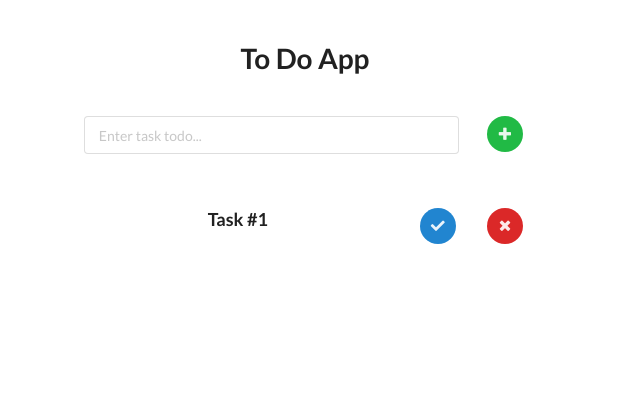
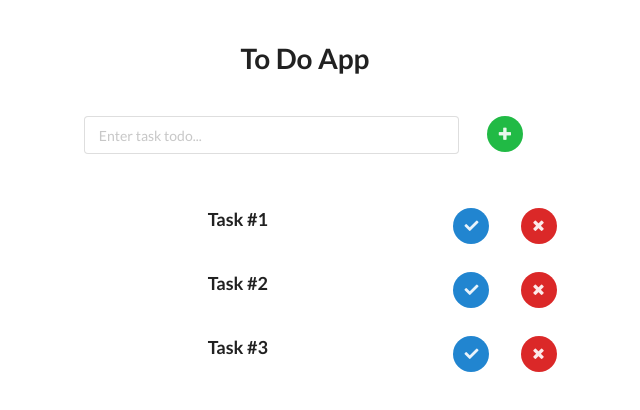
Before and after one commit to sidharthcodes/todo-react-app, a React (Create React App) app: page / in a window 1280 px wide. Shown: the top 410 px of the page, without its empty margins (335-975 px from the left). Built offline with nearby package versions, Linux system fonts and the light colour scheme.

Commit message:
add todo items

```diff
--- a/src/App.js
+++ b/src/App.js
@@ -1,4 +1,4 @@
-import React from "react";
+import React, {useState} from "react";
 
 import Form from "./components/Form";
 import List from "./components/List";
@@ -6,20 +6,33 @@ import Section from "./components/Section";
 
 const appTitle = "To Do App";
 
+const list = [
+    {title: "Task #1", completed: false},
+    {title: "Task #2", completed: false},
+    {title: "Task #3", completed: false}
+];
+
+
 const App = () => {
+    const [todoList, setTodoList] = useState(list);
+
+    const addTodo = (item) => {
+        setTodoList(oldList => [...oldList, item]); // spread operator
+    }
+
     return(
         <div className="ui container center aligned">
             <Section>
                 <h1>{appTitle}</h1>
             </Section>
             <Section>
-        <Form />
+                <Form addTodo={addTodo} />
             </Section>
             <Section>
-        <List />
+                <List list={todoList} />
             </Section>
         </div>
-  )
+    );
 }
 
 export default App;
--- a/src/components/Form.js
+++ b/src/components/Form.js
@@ -1,6 +1,6 @@
 import React, {useState} from "react";
 
-const Form = () => {
+const Form = ({ addTodo }) => {
 
     const [inputValue, setInputvalue] = useState("");
 
@@ -8,8 +8,15 @@ const Form = () => {
         setInputvalue(event.target.value);
     }
 
+    const handleFromSubmit = (event) => {
+        event.preventDefault();
+        if(inputValue.trim() === "") return;
+        addTodo({ title: inputValue, completed: false });
+        setInputvalue("");
+    }
+
     return(
-        <form className="ui form">
+        <form className="ui form" onSubmit={handleFromSubmit}>
             <div className="ui grid center aligned">
                 <div className="row">
                     <div className="column six wide">
--- a/src/components/List.js
+++ b/src/components/List.js
@@ -2,11 +2,12 @@ import React from "react";
 
 import Todo from "./Todo"
 
-const List = () => {
+const List = ({ list }) => {
+    const renderedList = list.map((item) => <Todo title={item.title} completed={item.completed} key={item.title} /> );
     return(
         <div className="ui container">
             <div className="ui grid center aligned">
-                <Todo title="Task #1" />
+                {renderedList}
             </div>
         </div>
     );
--- a/src/components/Todo.js
+++ b/src/components/Todo.js
@@ -1,11 +1,11 @@
 import React, {useState} from "react";
 
-const Todo = ( {title} ) => {
+const Todo = ( {title, completed} ) => {
 
     const [isEditing, setIsEditing] = useState(false);
     const [value, setValue] = useState(title);
     const [tempValue, setTempValue] = useState(title);
-    const [completed, setCompleted] = useState(false);
+    const [completedState, setCompleted] = useState(completed);
 
     const handleDivDoubleClick = () => {
         setIsEditing(true);
@@ -27,11 +27,11 @@ const Todo = ( {title} ) => {
     }
 
     const handleButtonClick = () => {
-        setCompleted(true);
+        setCompleted((oldCompletedState) => !oldCompletedState);
     }
 
     return(
-        <div className="row" onDoubleClick={handleDivDoubleClick}>
+        <div className="row">
             {
             isEditing ?
                 <div className="column seven wide">
@@ -45,12 +45,12 @@ const Todo = ( {title} ) => {
                     </div>
                 </div> :
                 <>
-                    <div className="column five wide">
-                        {completed ? <h3><s>{value}</s></h3> : <h3>{value}</h3>}
+                    <div className="column six wide" onDoubleClick={handleDivDoubleClick}>
+                        {completedState ? <h3><s>{value}</s></h3> : <h3>{value}</h3>}
                     </div>
                     <div className="column one wide">
                         <button
-                            className="ui button circular icon blue"
+                            className={"ui button circular icon" + (completedState ? " green" : " blue")}
                             onClick={handleButtonClick}
                         >
                             <i className="check icon"></i>
```
Lines whose indentation alone changed are shown as unchanged.
